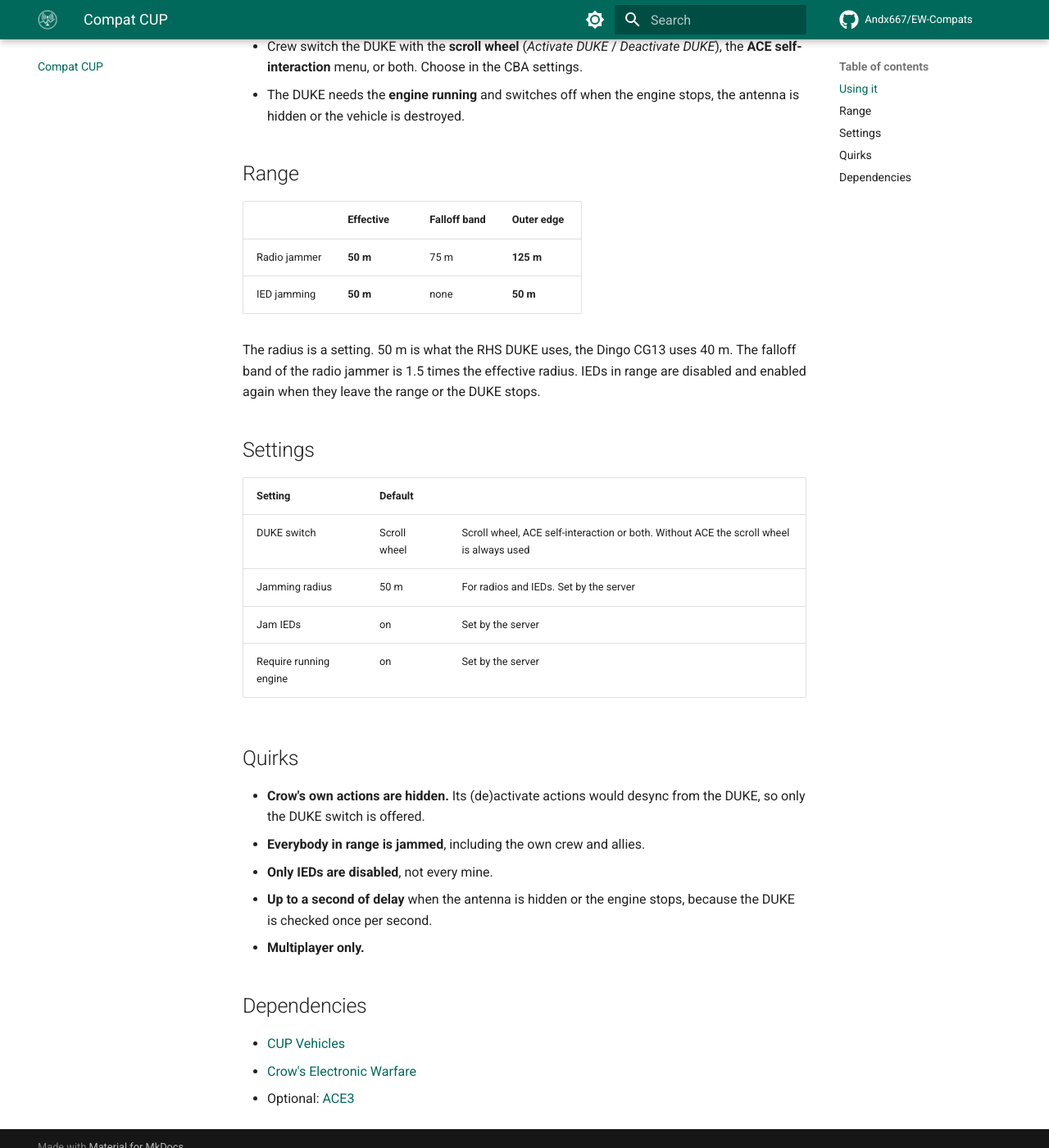
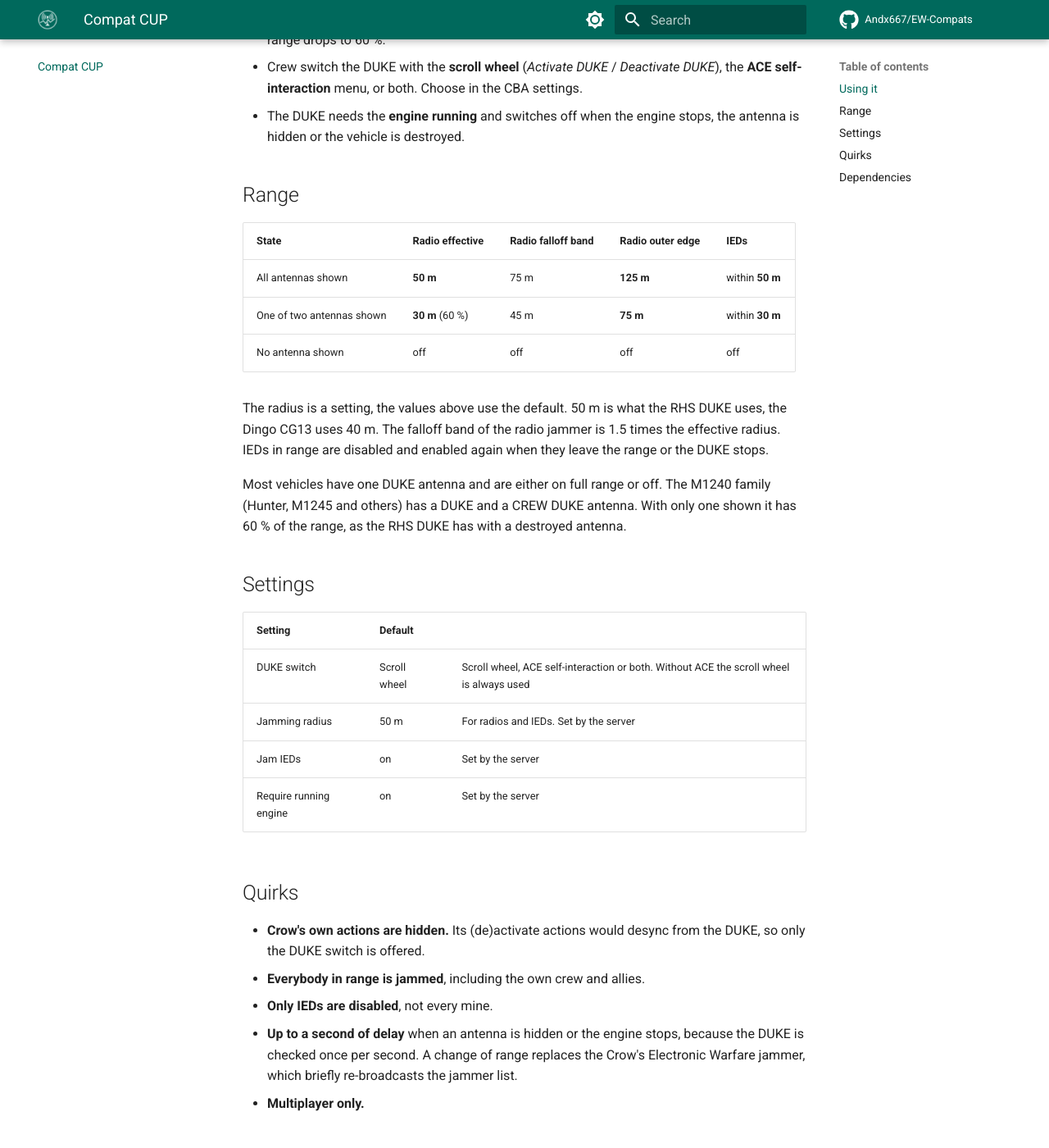
Before and after one commit to Andx667/EW-Compats, an MkDocs documentation site: the page built from docs/compat-cup.md, in a window 1280 px wide and 1400 px high, scrolled down 478 px. Shown: the whole window at 82% size. Built offline with MkDocs 1.6.1 and Material for MkDocs 9.7.7, drawn with Linux system fonts in a browser that asks for light colours; plug-ins that fetch from the network failed and are left out; comment, search, counter and statistics services are not loaded; some of the changed text lies outside the part shown.

Commit message:
Compat CUP - Scale DUKE range with the antennas shown
The M1240 family (Hunter, M1245) has a DUKE and a CREW DUKE antenna. All shown
gives the full range, one shown 60 percent like RHS with a destroyed antenna,
none shown switches the DUKE off. The jammer is replaced when the range changes
while the DUKE is on.

Co-Authored-By: Claude Sonnet 5.5 <noreply@anthropic.com>

```diff
--- a/docs/compat-cup.md
+++ b/docs/compat-cup.md
@@ -6,18 +6,21 @@ CUP only has the DUKE as a model without function, so unlike the RHS and BWmod a
 
 ## Using it
 
-- The vehicle needs a **shown DUKE antenna**. CUP lets you hide it in the vehicle appearance options, and then the DUKE is not available.
+- The vehicle needs a **shown DUKE antenna**. CUP lets you hide it in the vehicle appearance options, and then the DUKE is not available. With a second (CREW DUKE) antenna hidden the range drops to 60 %.
 - Crew switch the DUKE with the **scroll wheel** (*Activate DUKE* / *Deactivate DUKE*), the **ACE self-interaction** menu, or both. Choose in the CBA settings.
 - The DUKE needs the **engine running** and switches off when the engine stops, the antenna is hidden or the vehicle is destroyed.
 
 ## Range
 
-| | Effective | Falloff band | Outer edge |
-|---|---|---|---|
-| Radio jammer | **50 m** | 75 m | **125 m** |
-| IED jamming | **50 m** | none | **50 m** |
+| State | Radio effective | Radio falloff band | Radio outer edge | IEDs |
+|---|---|---|---|---|
+| All antennas shown | **50 m** | 75 m | **125 m** | within **50 m** |
+| One of two antennas shown | **30 m** (60 %) | 45 m | **75 m** | within **30 m** |
+| No antenna shown | off | off | off | off |
 
-The radius is a setting. 50 m is what the RHS DUKE uses, the Dingo CG13 uses 40 m. The falloff band of the radio jammer is 1.5 times the effective radius. IEDs in range are disabled and enabled again when they leave the range or the DUKE stops.
+The radius is a setting, the values above use the default. 50 m is what the RHS DUKE uses, the Dingo CG13 uses 40 m. The falloff band of the radio jammer is 1.5 times the effective radius. IEDs in range are disabled and enabled again when they leave the range or the DUKE stops.
+
+Most vehicles have one DUKE antenna and are either on full range or off. The M1240 family (Hunter, M1245 and others) has a DUKE and a CREW DUKE antenna. With only one shown it has 60 % of the range, as the RHS DUKE has with a destroyed antenna.
 
 ## Settings
 
@@ -33,7 +36,7 @@ The radius is a setting. 50 m is what the RHS DUKE uses, the Dingo CG13 uses 40
 - **Crow's own actions are hidden.** Its (de)activate actions would desync from the DUKE, so only the DUKE switch is offered.
 - **Everybody in range is jammed**, including the own crew and allies.
 - **Only IEDs are disabled**, not every mine.
-- **Up to a second of delay** when the antenna is hidden or the engine stops, because the DUKE is checked once per second.
+- **Up to a second of delay** when an antenna is hidden or the engine stops, because the DUKE is checked once per second. A change of range replaces the Crow's Electronic Warfare jammer, which briefly re-broadcasts the jammer list.
 - **Multiplayer only.**
 
 ## Dependencies
```
Also changed, not shown: addons/compat_cup/README.md (+3 -3 lines), 10 other files.
